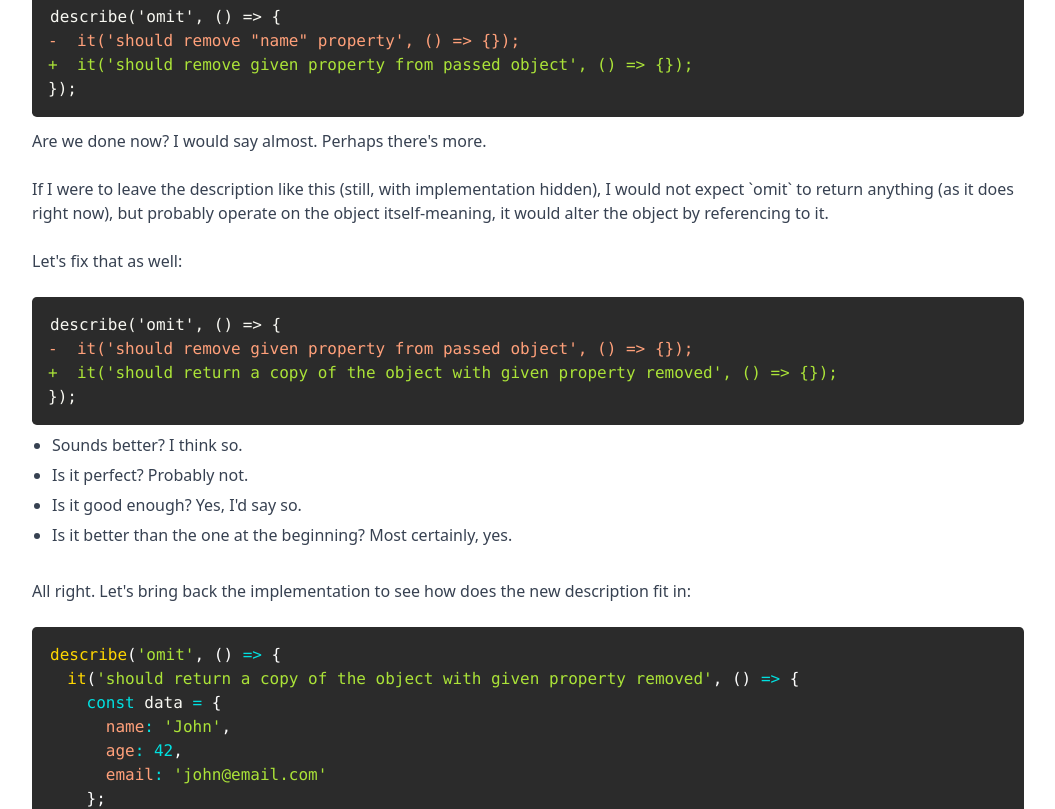
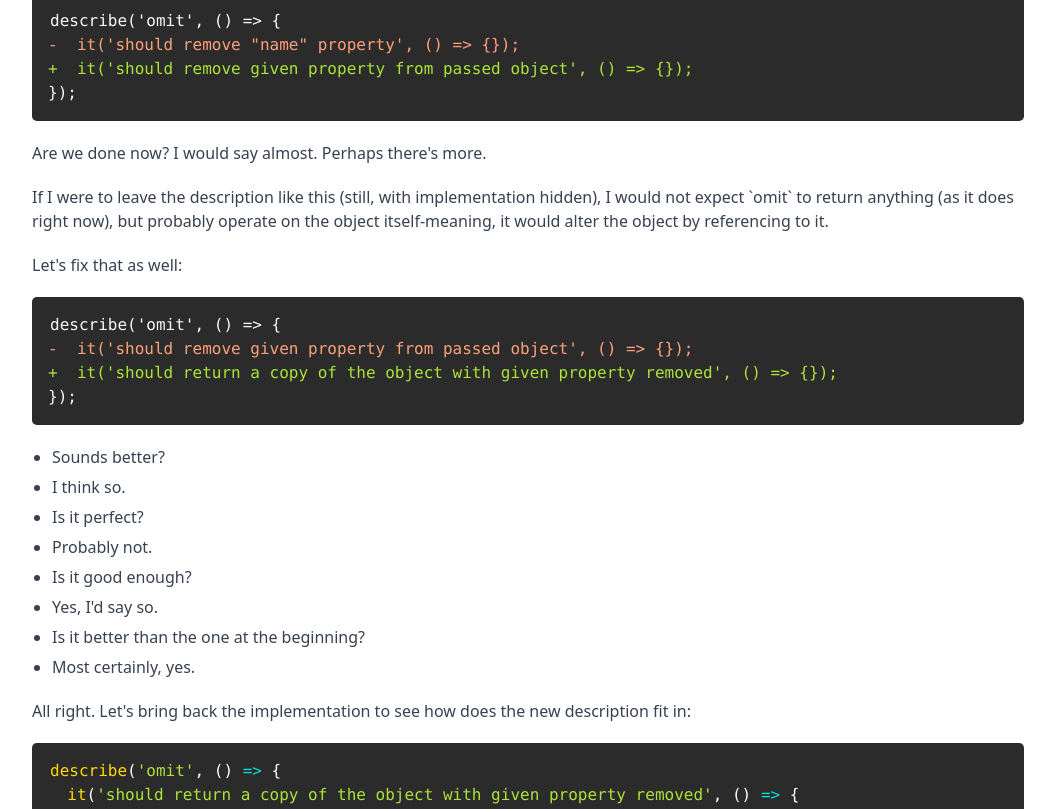
Before and after one commit to smolak/howtotest, a Next.js app: page /implementation-detail-in-tests-description in a window 1280 px wide. Shown: the part 1186-1995 px from the top of the page, without its empty margins (112-1167 px from the left). Built offline with nearby package versions, Linux system fonts and the light colour scheme.

Commit message:
Further changes

```diff
--- a/pages/implementation-detail-in-tests-description.js
+++ b/pages/implementation-detail-in-tests-description.js
@@ -80,11 +80,15 @@ export default function ImplementationDetailInTestsDescription() {
 +  it('should return a copy of the object with given property removed', () => {});
 });`}
             </Code>
-            <ul>
-              <li>Sounds better? I think so.</li>
-              <li>Is it perfect? Probably not.</li>
-              <li>Is it good enough? Yes, I'd say so.</li>
-              <li>Is it better than the one at the beginning? Most certainly, yes.</li>
+            <ul className="conversation">
+              <li>Sounds better?</li>
+              <li>I think so.</li>
+              <li>Is it perfect?</li>
+              <li>Probably not.</li>
+              <li>Is it good enough?</li>
+              <li>Yes, I'd say so.</li>
+              <li>Is it better than the one at the beginning?</li>
+              <li>Most certainly, yes.</li>
             </ul>
             <p>All right. Let's bring back the implementation to see how does the new description fit in:</p>
             <Code>
--- a/styles/globals.css
+++ b/styles/globals.css
@@ -4,14 +4,13 @@
 
 @layer base {
     p {
-        @apply mt-3;
-        @apply mb-6;
+        @apply my-5;
         @apply text-gray-700;
     }
 
     ul, ol {
         @apply pl-5;
-        @apply mb-8;
+        @apply my-5;
         @apply leading-normal;
     }
 
```
